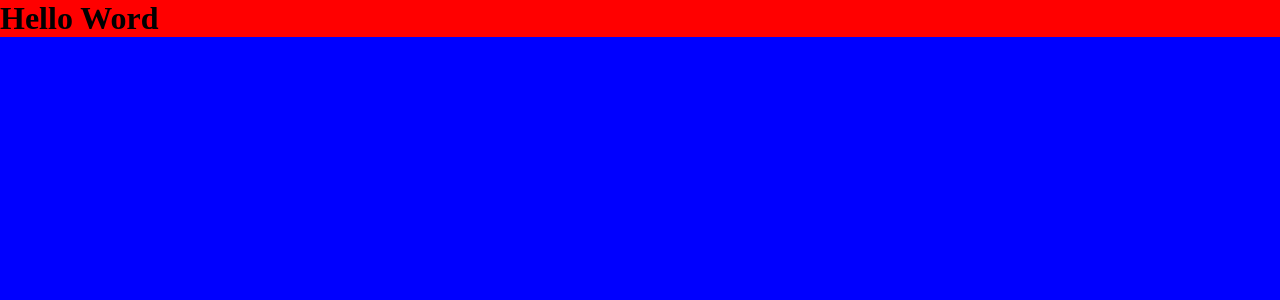
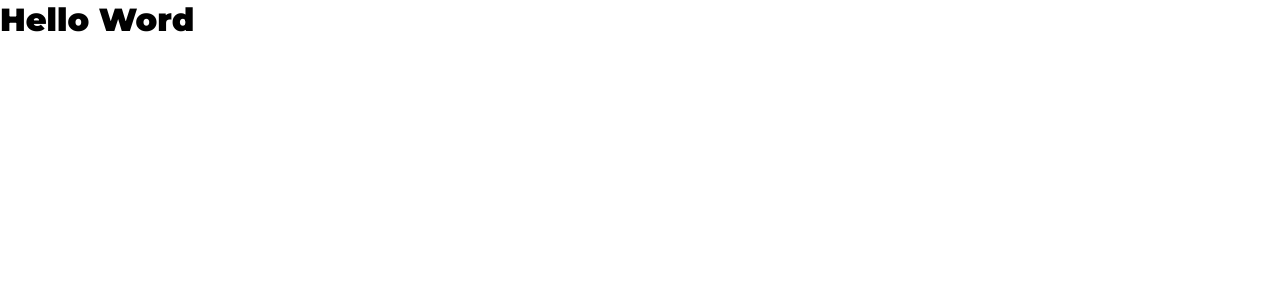
Before and after one commit to JonathaCnB/project-standard-react, a React (Create React App) app: page / in a window 1280 px wide. Shown: the top 300 px of the page. Built offline with nearby package versions, Linux system fonts and the light colour scheme.

Commit message:
feat: config storybook and first components

```diff
--- a/public/index.html
+++ b/public/index.html
@@ -1,14 +1,16 @@
 <!DOCTYPE html>
 <html lang="en">
+
 <head>
   <meta charset="utf-8" />
+  <link rel="preconnect" href="https://fonts.gstatic.com" crossorigin>
+  <link
+    href="https://fonts.googleapis.com/css2?family=Montserrat:ital,wght@0,900;1,900&family=Open+Sans:ital,wght@0,400;0,600;1,400;1,600&display=swap"
+    rel="stylesheet">
   <link rel="icon" href="%PUBLIC_URL%/favicon.ico" />
   <meta name="viewport" content="width=device-width, initial-scale=1" />
   <meta name="theme-color" content="#000000" />
-    <meta
-      name="description"
-      content="Web site created using create-react-app"
-    />
+  <meta name="description" content="Web site created using create-react-app" />
   <link rel="apple-touch-icon" href="%PUBLIC_URL%/logo192.png" />
   <!--
       manifest.json provides metadata used when your web app is installed on a
@@ -26,6 +28,7 @@
     -->
   <title>React App</title>
 </head>
+
 <body>
   <noscript>You need to enable JavaScript to run this app.</noscript>
   <div id="root"></div>
@@ -40,4 +43,5 @@
       To create a production bundle, use `npm run build` or `yarn build`.
     -->
 </body>
+
 </html>
--- a/src/templates/styles/global-styles.js
+++ b/src/templates/styles/global-styles.js
@@ -4,11 +4,19 @@
   * {
     margin: 0;
     padding: 0;
+    box-sizing: border-box;
+  }
+
+  html {
+    font-size: 62.5%;
   }
 
   body {
-    ${({ theme }) => css`
-      background: ${theme.colors.secondaryBg};
-    `}
+    font-size: 1.6rem;
+    font-family: ${({ theme }) => theme.font.family.default};
+  }
+
+  h1, h2, h3, h4, h5, h6 {
+    font-family: ${({ theme }) => theme.font.family.secondary};
   }
 `;
--- a/src/templates/styles/theme.js
+++ b/src/templates/styles/theme.js
@@ -1,6 +1,27 @@
 export const theme = {
   colors: {
-    mainBg: 'red',
-    secondaryBg: 'blue',
+    primaryColor: '#0A1128',
+    secondaryColor: '#dc143c',
+    white: '#FFFFFF',
+    mediumGray: '#DDDDDD',
+  },
+  font: {
+    family: {
+      default: "'Open Sans', sans-serif",
+      secondary: "'Montserrat', sans-serif",
+    },
+    sizes: {
+      xsmall: '0.8rem',
+      small: '1.6rem',
+      medium: '2.4rem',
+      large: '3.2rem',
+      xlarge: '4.0rem',
+      xxlarge: '4.8rem',
+      huge: '5.6rem',
+      xhuge: '6.4rem',
+    },
+  },
+  media: {
+    lteMedium: '(max-width: 768px)',
   },
 };
```
Also changed, not shown: src/components/Heading/index.jsx (added, +29 -0 lines), src/components/Heading/stories.jsx (added, +31 -0 lines), src/components/Heading/styles.js (added, +35 -0 lines), 2 other files (tests, documents, lock files or other folders). Lines whose indentation alone changed are shown as unchanged.
